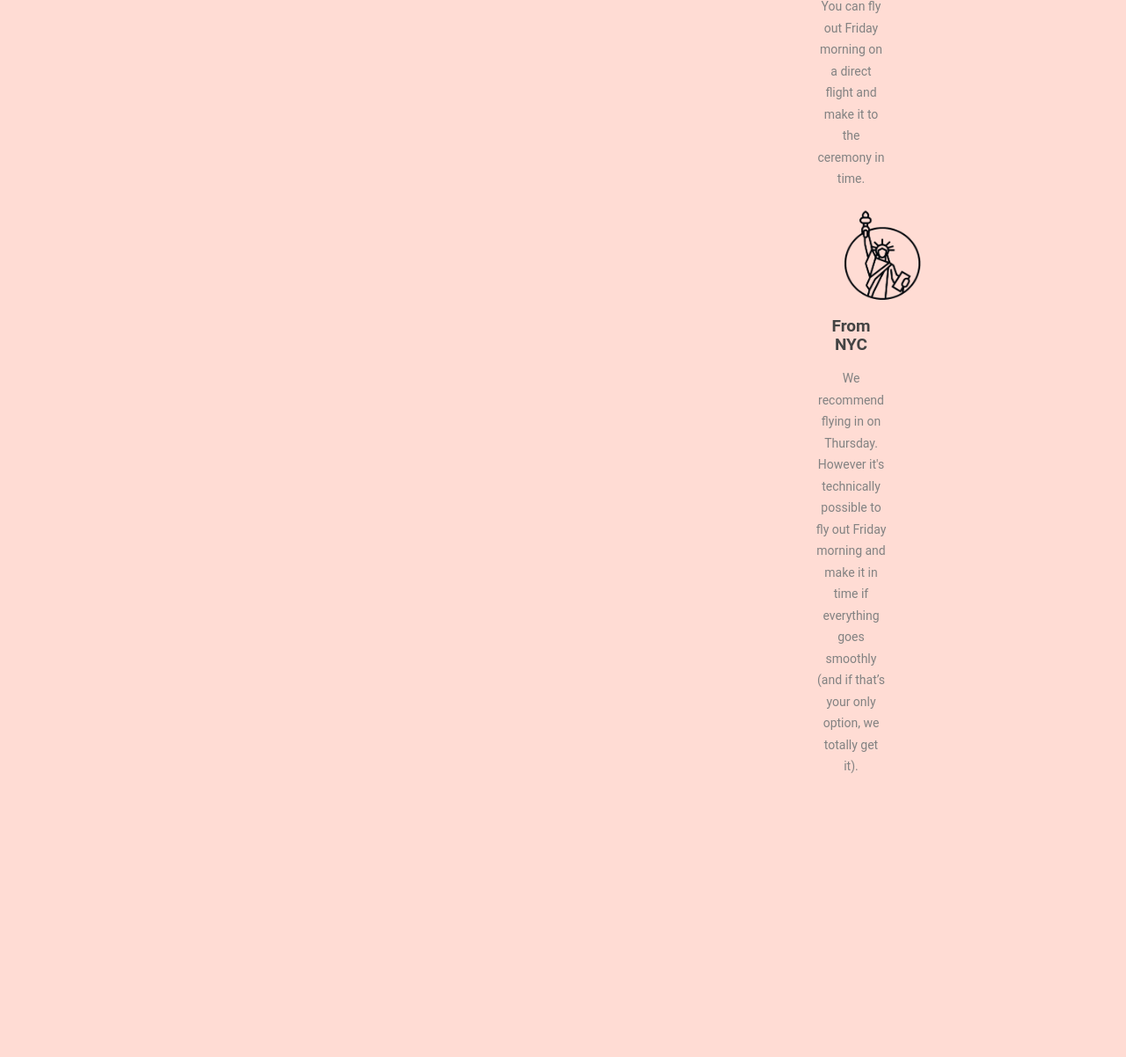
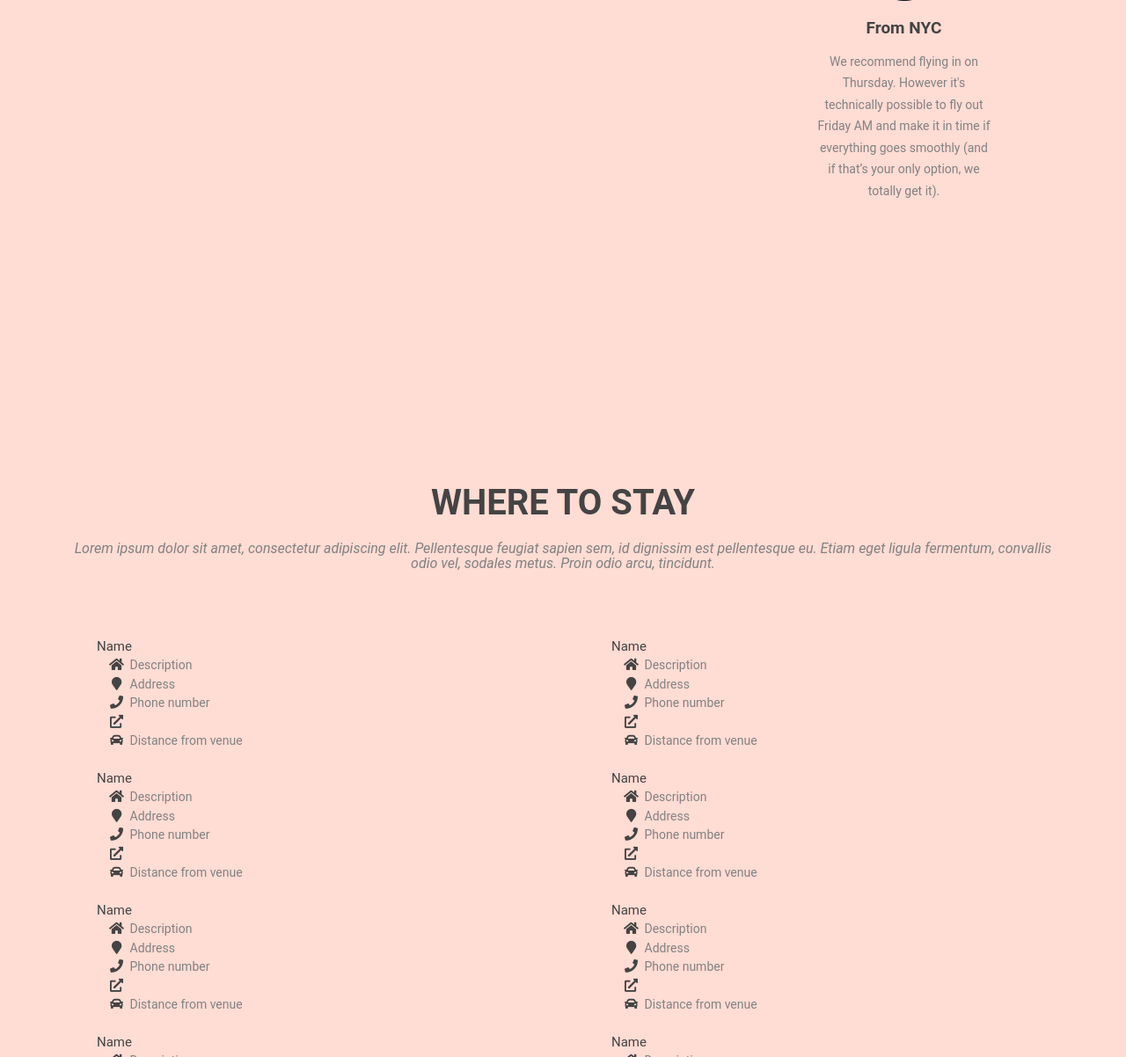
Before and after one commit to ceciliaxli/wedding-website, a Jekyll site: the page built from index.html, in a window 1280 px wide and 1400 px high, scrolled down 2909 px, cut to the strip 198-1400 px from the top of the window. Shown: the whole strip at 88% size. Built offline with Jekyll 4.4.1, drawn with Linux system fonts in a browser that asks for light colours; some web fonts are replaced.

Commit message:
Update venue.html

```diff
--- a/_includes/en_data/venue.html
+++ b/_includes/en_data/venue.html
@@ -30,26 +30,26 @@
             </div>
         </div>
         <div class="column right">
-            <div class="row text-center" style="width: 8rem;">
+            <div class="row text-center" style="width: 20rem;">
                 <span class="fa-stack fa-4x">
                     <img src="https://ceciliaxli.github.io/wedding-website/img/travel/SYD.png" width="120" height="120"></img>
                 </span>
                 <h4 class="service-heading">From SYD</h4>
                 <p class="text-muted">Australians visiting Hawaii will need to have a valid ESTA upon arrival. It usually costs $21 USD to apply and lasts for 2 years.</p>
             </div>
-            <div class="row text-center" style="width: 8rem;">
+            <div class="row text-center" style="width: 20rem;">
                 <span class="fa-stack fa-4x">
                     <img src="https://ceciliaxli.github.io/wedding-website/img/travel/LA.png" width="120" height="120"></img>
                 </span>
                 <h4 class="service-heading">From LA</h4>
                 <p class="text-muted">You can fly out Friday morning on a direct flight and make it to the ceremony in time.</p>
             </div>
-            <div class="row text-center" style="width: 8rem;">
+            <div class="row text-center" style="width: 20rem;">
                 <span class="fa-stack fa-4x">
                     <img src="https://ceciliaxli.github.io/wedding-website/img/travel/NYC.png" width="100" height="110"></img>
                 </span>
                 <h4 class="service-heading">From NYC</h4>
-                <p class="text-muted">We recommend flying in on Thursday. However it's technically possible to fly out Friday morning and make it in time if everything goes smoothly (and if that’s your only option, we totally get it).</p>
+                <p class="text-muted">We recommend flying in on Thursday. However it's technically possible to fly out Friday AM and make it in time if everything goes smoothly (and if that’s your only option, we totally get it).</p>
             </div>
         </div>
         </div>
```
